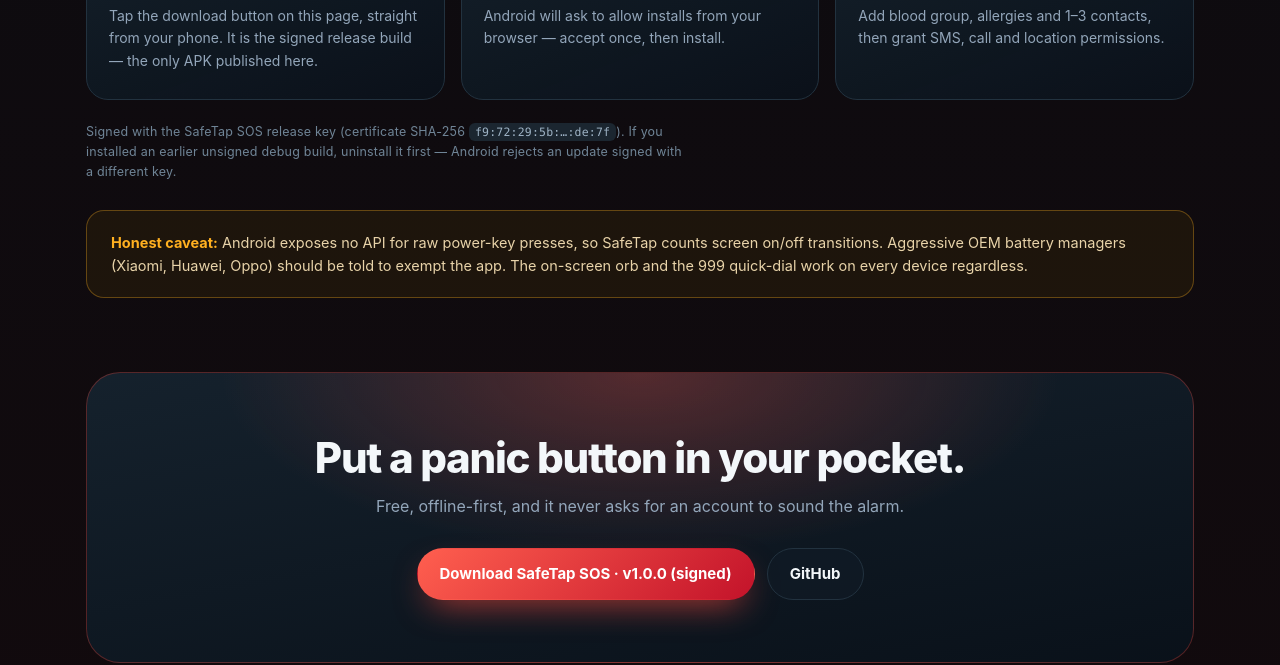
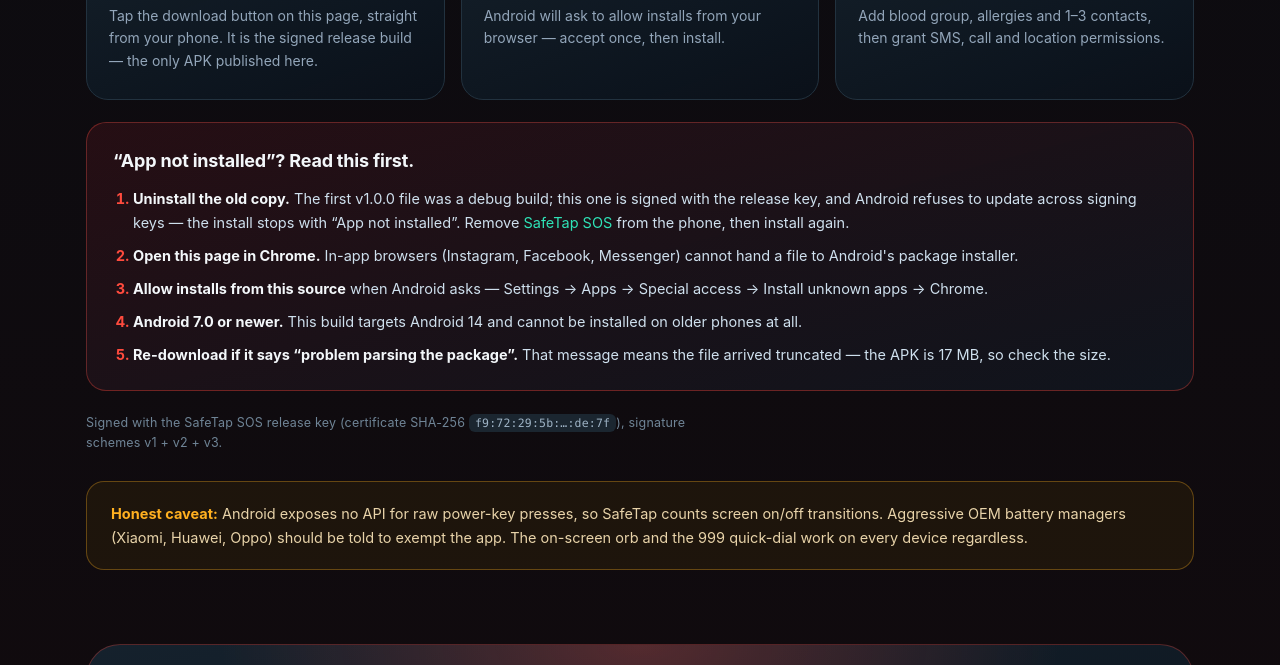
Before and after one commit to sabbirmustakim800-netizen/safetap-sos-site, a plain HTML site: page index.html in a window 1280 px wide. Shown: the part 3188-3853 px from the top of the page. Drawn offline with Linux system fonts and the light colour scheme.

Commit message:
Ship the v1-signed APK and explain a refused install.

```diff
--- a/index.html
+++ b/index.html
@@ -208,8 +208,17 @@
         <p>Add blood group, allergies and 1–3 contacts, then grant SMS, call and location permissions.</p>
       </div>
     </div>
-    <p class="fineprint signed-note">Signed with the SafeTap SOS release key (certificate SHA-256 <code>f9:72:29:5b:…:de:7f</code>).
-      If you installed an earlier unsigned debug build, uninstall it first — Android rejects an update signed with a different key.</p>
+    <div class="fix-card">
+      <h3>“App not installed”? Read this first.</h3>
+      <ol class="fix-list">
+        <li><strong>Uninstall the old copy.</strong> The first v1.0.0 file was a debug build; this one is signed with the release key, and Android refuses to update across signing keys — the install stops with “App not installed”. Remove <em>SafeTap SOS</em> from the phone, then install again.</li>
+        <li><strong>Open this page in Chrome.</strong> In-app browsers (Instagram, Facebook, Messenger) cannot hand a file to Android's package installer.</li>
+        <li><strong>Allow installs from this source</strong> when Android asks — Settings → Apps → Special access → Install unknown apps → Chrome.</li>
+        <li><strong>Android 7.0 or newer.</strong> This build targets Android 14 and cannot be installed on older phones at all.</li>
+        <li><strong>Re-download if it says “problem parsing the package”.</strong> That message means the file arrived truncated — the APK is 17 MB, so check the size.</li>
+      </ol>
+    </div>
+    <p class="fineprint signed-note">Signed with the SafeTap SOS release key (certificate SHA-256 <code>f9:72:29:5b:…:de:7f</code>), signature schemes v1 + v2 + v3.</p>
     <p class="caveat">
       <strong>Honest caveat:</strong> Android exposes no API for raw power-key presses, so SafeTap counts screen
       on/off transitions. Aggressive OEM battery managers (Xiaomi, Huawei, Oppo) should be told to exempt the app.
--- a/styles.css
+++ b/styles.css
@@ -364,6 +364,18 @@ h2 { font-size: clamp(28px, 3.6vw, 42px); line-height: 1.08; letter-spacing: -1.
 .install-grid { display: grid; grid-template-columns: repeat(3, 1fr); gap: 16px; }
 .install .card h3 { margin-top: 10px; }
 .signed-note { max-width: 76ch; margin-top: 22px; }
+.fix-card {
+  margin-top: 22px;
+  padding: 24px 26px;
+  border-radius: 20px;
+  border: 1px solid rgba(255, 75, 62, 0.34);
+  background: linear-gradient(165deg, rgba(58, 18, 24, 0.55), rgba(16, 27, 38, 0.6));
+}
+.fix-card h3 { margin: 0 0 12px; font-size: 18px; letter-spacing: -0.2px; }
+.fix-list { margin: 0; padding-left: 20px; display: grid; gap: 10px; font-size: 14.5px; color: #cfe0ee; }
+.fix-list li::marker { color: var(--alarm); font-weight: 700; }
+.fix-list strong { color: var(--ink); }
+.fix-list em { color: var(--mint); font-style: normal; }
 .signed-note code { font-family: ui-monospace, "SF Mono", Menlo, monospace; font-size: 11.5px; color: #9fb4c6; background: rgba(34, 50, 63, 0.7); padding: 2px 6px; border-radius: 6px; }
 .caveat {
   margin: 28px 0 0;
```
Also changed, not shown: 1 other file.
